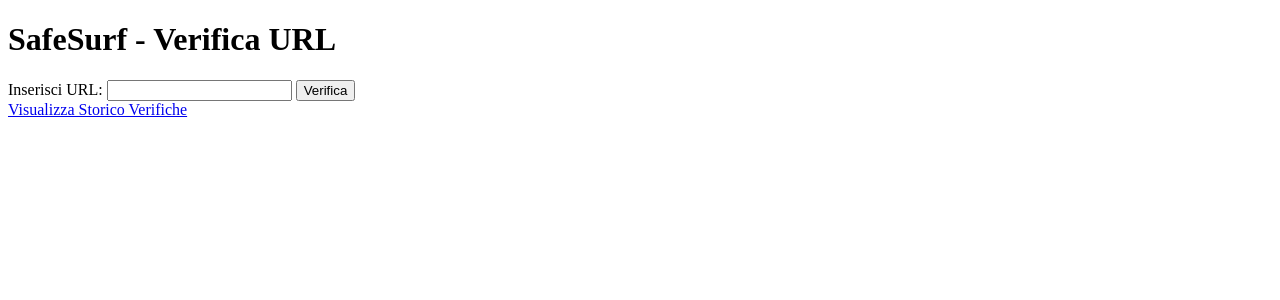
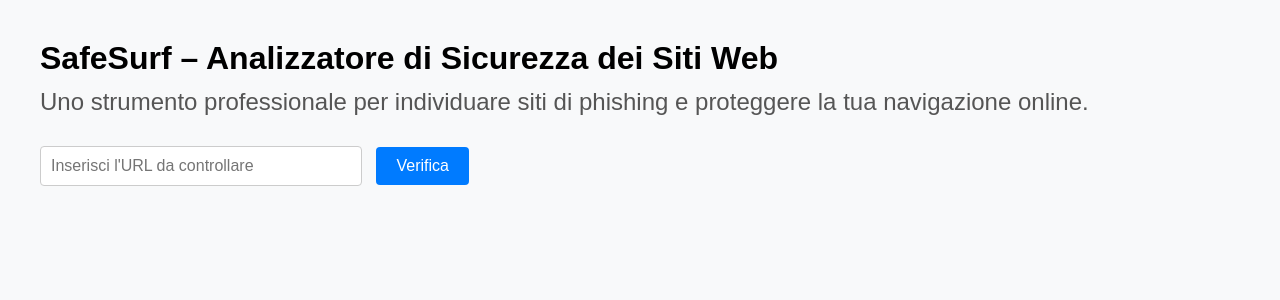
Before and after one commit to Mauris01/Safesurf, a Flask app: page / in a window 1280 px wide. Shown: the top 300 px of the page. Run offline with Flask 3, Linux system fonts and the light colour scheme; parts of the project's set-up code (start-up, migrations or seed data) failed here and were passed over.

Commit message:
Aggiornato lo sfondo e il layout per i risultati

```diff
--- a/templates/index.html
+++ b/templates/index.html
@@ -3,40 +3,89 @@
 <head>
     <meta charset="UTF-8">
     <meta name="viewport" content="width=device-width, initial-scale=1.0">
-    <title>SafeSurf - Verifica Sito</title>
+    <title>SafeSurf – Analizzatore di Sicurezza dei Siti Web</title>
     <style>
+        body {
+            font-family: Arial, sans-serif;
+            margin: 40px;
+            background-color: #f8f9fa;
+            color: #333;
+        }
+
+        h1 {
+            color: black;
+            font-weight: bold;
+        }
+
+        h2 {
+            font-weight: normal;
+            color: #555;
+            margin-top: -10px;
+            margin-bottom: 30px;
+        }
+
+        form {
+            margin-bottom: 20px;
+        }
+
+        input[type="text"] {
+            padding: 10px;
+            width: 300px;
+            border: 1px solid #ccc;
+            border-radius: 4px;
+            font-size: 16px;
+        }
+
+        input[type="submit"] {
+            padding: 10px 20px;
+            font-size: 16px;
+            background-color: #007bff;
+            color: white;
+            border: none;
+            border-radius: 4px;
+            cursor: pointer;
+            margin-left: 10px;
+        }
+
+        input[type="submit"]:hover {
+            background-color: #0056b3;
+        }
+
         .result {
-            padding: 20px;
-            text-align: center;
-            font-size: 1.2em;
-            border-radius: 8px;
+            font-size: 18px;
+            padding: 15px;
+            border-radius: 5px;
             margin-top: 20px;
         }
-        .phishing {
-            background-color: #f8d7da;  /* Colore rosso per phishing */
-            color: #721c24;
+
+        .result.success {
+            color: green;
+            background-color: #e1fbe1;
+            border: 2px solid green;
         }
-        .safe {
-            background-color: #d4edda;  /* Colore verde per siti sicuri */
-            color: #155724;
+
+        .result.danger {
+            color: red;
+            background-color: #fde2e2;
+            border: 2px solid red;
         }
     </style>
 </head>
 <body>
-    <h1>SafeSurf - Verifica URL</h1>
+    <h1>SafeSurf – Analizzatore di Sicurezza dei Siti Web</h1>
+    <h2>Uno strumento professionale per individuare siti di phishing e proteggere la tua navigazione online.</h2>
 
-    <form method="POST" action="/">
-        <label for="url">Inserisci URL:</label>
-        <input type="text" name="url" id="url" required>
-        <button type="submit">Verifica</button>
+    <form method="POST">
+        <input type="text" name="url" placeholder="Inserisci l'URL da controllare" required>
+        <input type="submit" value="Verifica">
     </form>
 
     {% if result %}
-        <div class="result {% if '❌' in result %}phishing{% else %}safe{% endif %}">
-            {{ result }}
-        </div>
+        {% if 'non è un sito di phishing' in result %}
+            <div class="result success">{{ result }}</div>
+        {% else %}
+            <div class="result danger">{{ result }}</div>
+        {% endif %}
     {% endif %}
-
-    <a href="/storico">Visualizza Storico Verifiche</a>
 </body>
 </html>
```
